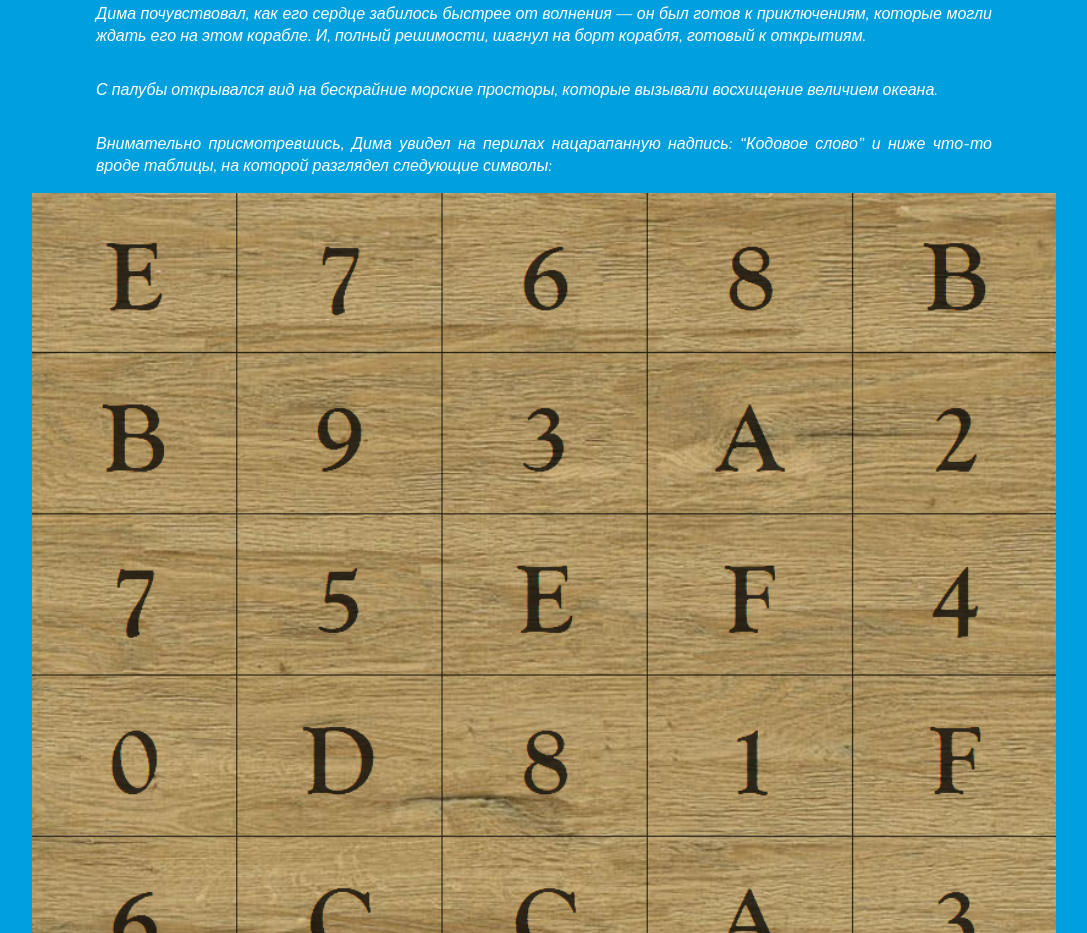
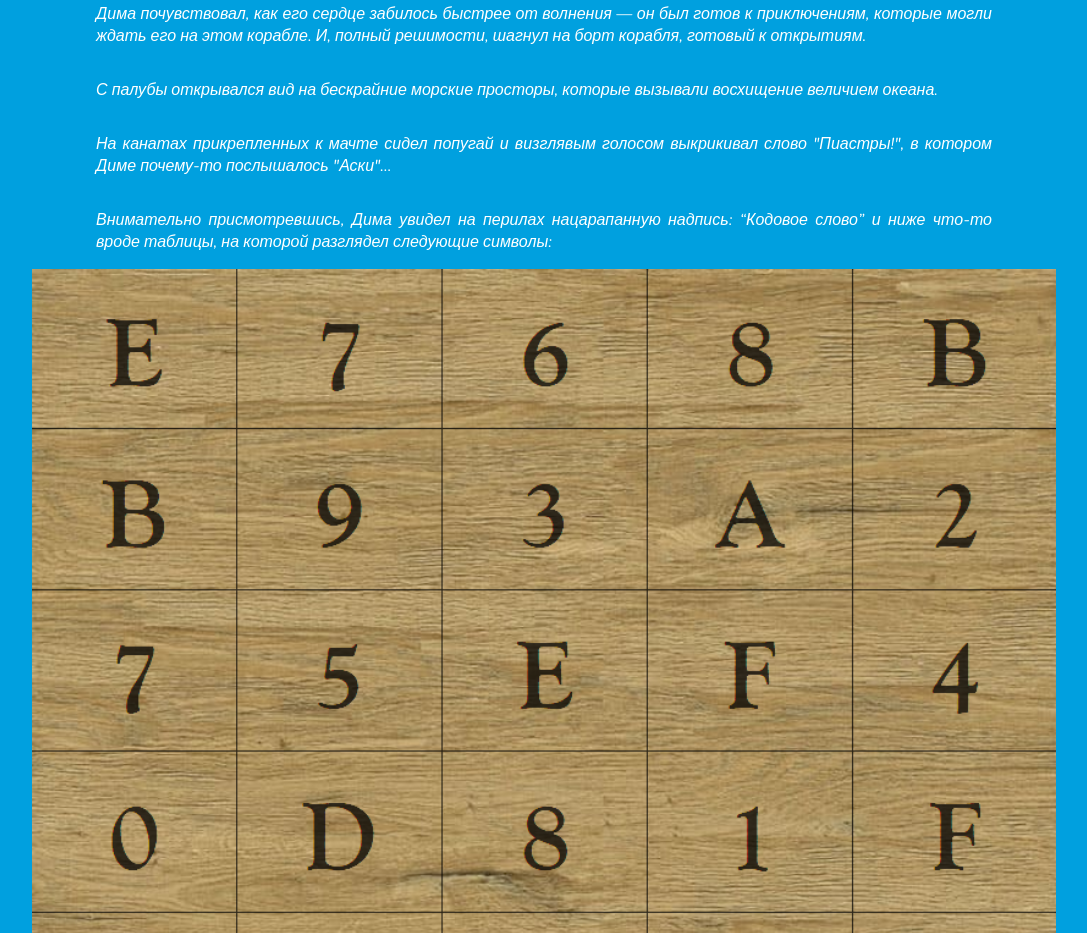
Before and after one commit to shpschool/olymp_code_2024, a plain HTML site: page index.html in a window 1280 px wide. Shown: the part 1168-2101 px from the top of the page, without its empty margins (96-1183 px from the left). Drawn offline with nearby package versions, Linux system fonts and the light colour scheme.

Commit message:
Update index.html

```diff
--- a/index.html
+++ b/index.html
@@ -32,6 +32,9 @@
           вызывали восхищение величием океана.
         </p>
         <p class="story">
+          На канатах прикрепленных к мачте сидел попугай и визглявым голосом выкрикивал слово "Пиастры!", в котором Диме почему-то послышалось "Аски"...
+        </p>
+        <p class="story">
           Внимательно присмотревшись, Дима увидел на перилах нацарапанную
           надпись: “Кодовое слово” и ниже что-то вроде таблицы, на которой
           разглядел следующие символы:
```
